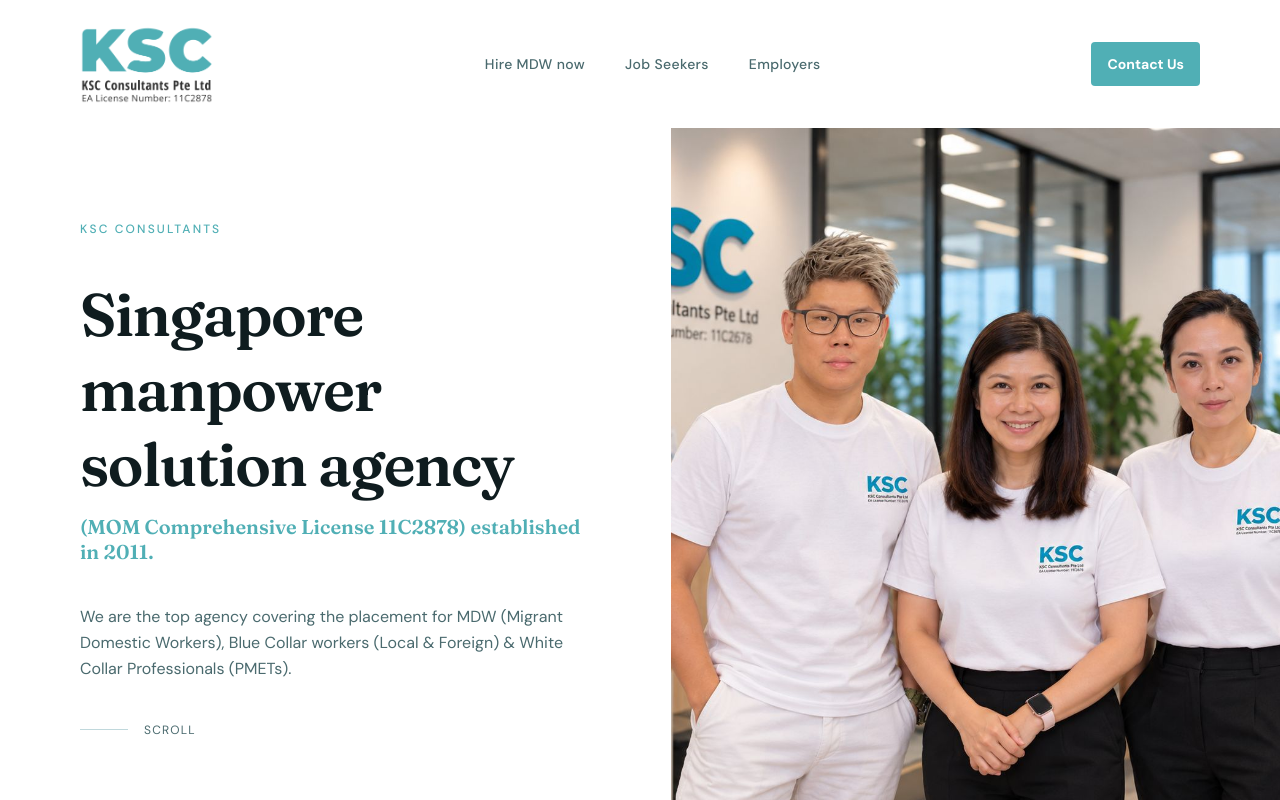
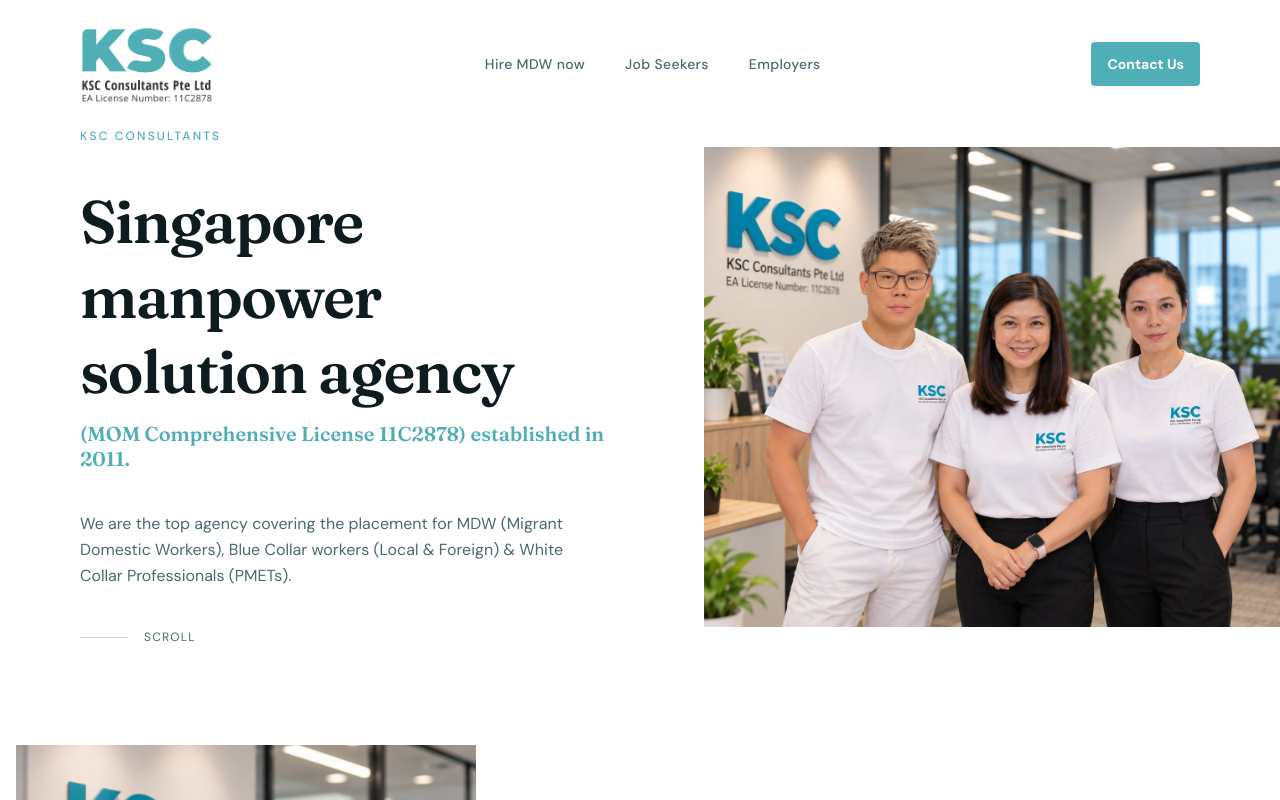
Before and after one commit to FindJobs-Pte-Ltd/ksc-website, a Next.js app: page / in a window 1280 px wide. Shown: the top 800 px of the page. Built offline with nearby package versions, Linux system fonts and the light colour scheme.

Commit message:
fix: show the full hero team photo without cropping

```diff
--- a/app/components/home/Hero.tsx
+++ b/app/components/home/Hero.tsx
@@ -34,7 +34,7 @@
       </div>
 
       {/* right side */}
-      <div className="relative mx-auto aspect-705/813 w-full max-w-sm bg-line md:mx-0 md:w-1/2 md:max-w-none xl:h-[min(calc(100vh-98px),813px)] xl:w-auto xl:shrink-0">
+      <div className="relative mx-auto aspect-6/5 w-full max-w-lg md:mx-0 md:w-1/2 md:max-w-xl">
         <Image
           src="/team-group.jpg"
           alt="KSC team"
```
